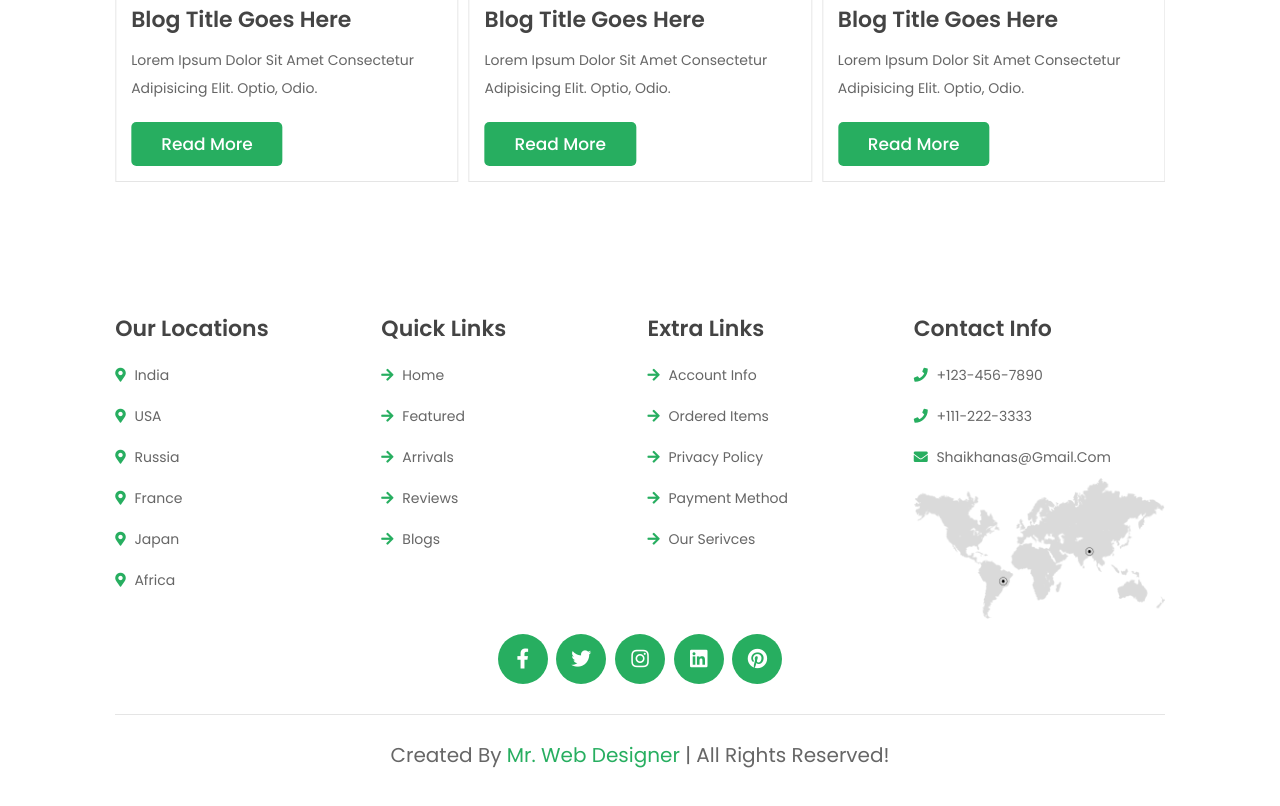
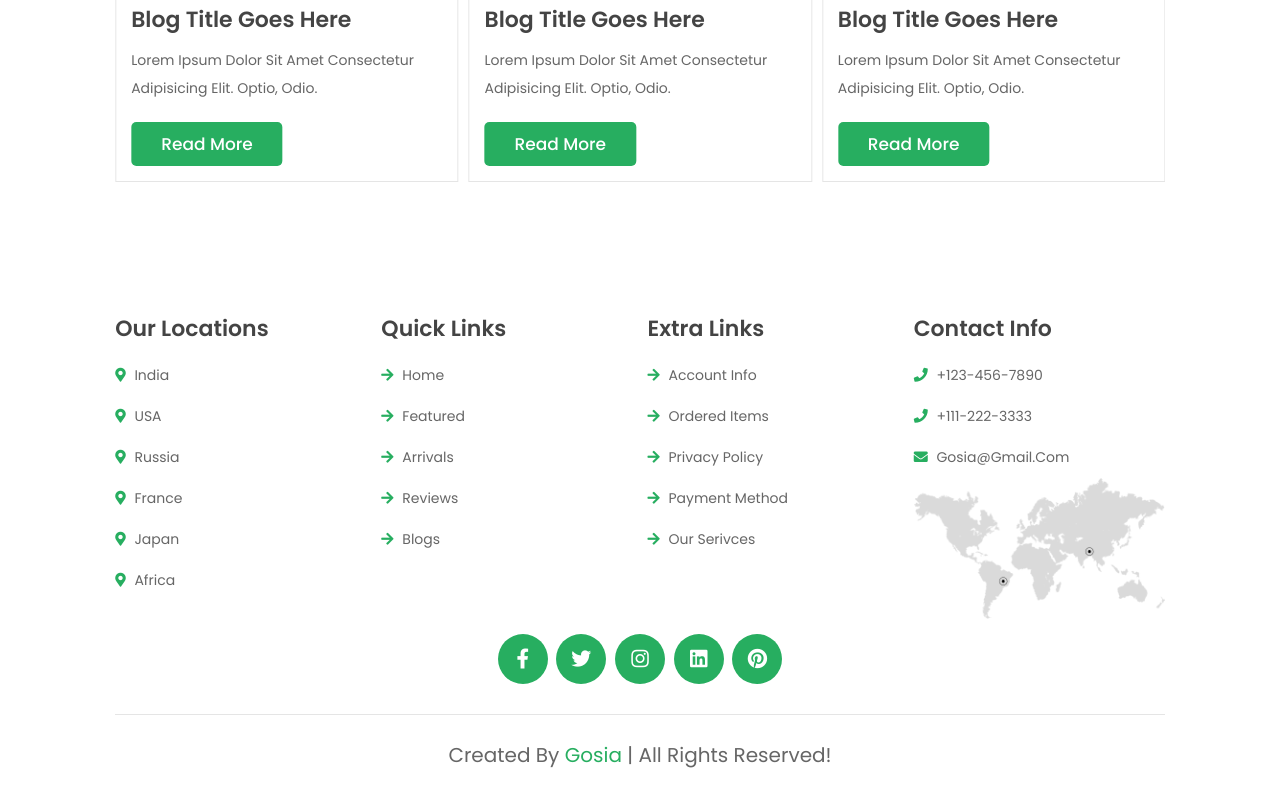
Before and after one commit to codingGosia/books-web, a plain HTML site: page index.html in a window 1280 px wide. Shown: the part 3757-4563 px from the top of the page. Drawn offline with nearby package versions, Linux system fonts and the light colour scheme.

Commit message:
Update index.html

```diff
--- a/index.html
+++ b/index.html
@@ -728,7 +728,7 @@
             <h3>contact info</h3>
             <a href="#"> <i class="fas fa-phone"></i> +123-456-7890 </a>
             <a href="#"> <i class="fas fa-phone"></i> +111-222-3333 </a>
-            <a href="#"> <i class="fas fa-envelope"></i> shaikhanas@gmail.com </a>
+            <a href="#"> <i class="fas fa-envelope"></i> gosia@gmail.com </a>
             <img src="image/worldmap.png" class="map" alt="">
         </div>
 
@@ -742,7 +742,7 @@
         <a href="#" class="fab fa-pinterest"></a>
     </div>
 
-    <div class="credit"> created by <span>mr. web designer</span> | all rights reserved! </div>
+    <div class="credit"> created by <span>Gosia</span> | all rights reserved! </div>
 
 </section>
 
```
